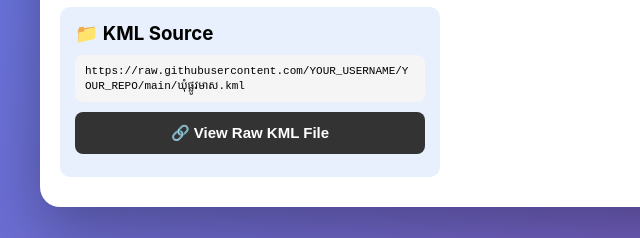
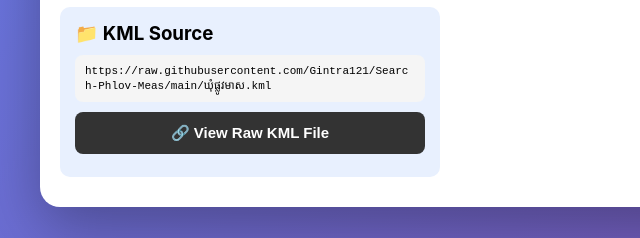
Before and after one commit to Gintra121/Search-Phlov-Meas, a plain HTML site: page index.html in a window 1280 px wide. Shown: the part 442-680 px from the top of the page, 0-640 px from the left. Drawn offline with Linux system fonts and the light colour scheme; no server answers.

Commit message:
Update index.html

```diff
--- a/index.html
+++ b/index.html
@@ -292,7 +292,7 @@
 
     <script>
         // Configuration
-        const KML_GITHUB_RAW_URL = 'https://raw.githubusercontent.com/YOUR_USERNAME/YOUR_REPO/main/ឃុំផ្លូវមាស.kml';
+        const KML_GITHUB_RAW_URL = 'https://raw.githubusercontent.com/Gintra121/Search-Phlov-Meas/main/ឃុំផ្លូវមាស.kml';
         const KML_LOCAL_FILE = 'ឃុំផ្លូវមាស.kml';
 
         let allPlaces = [];
```
